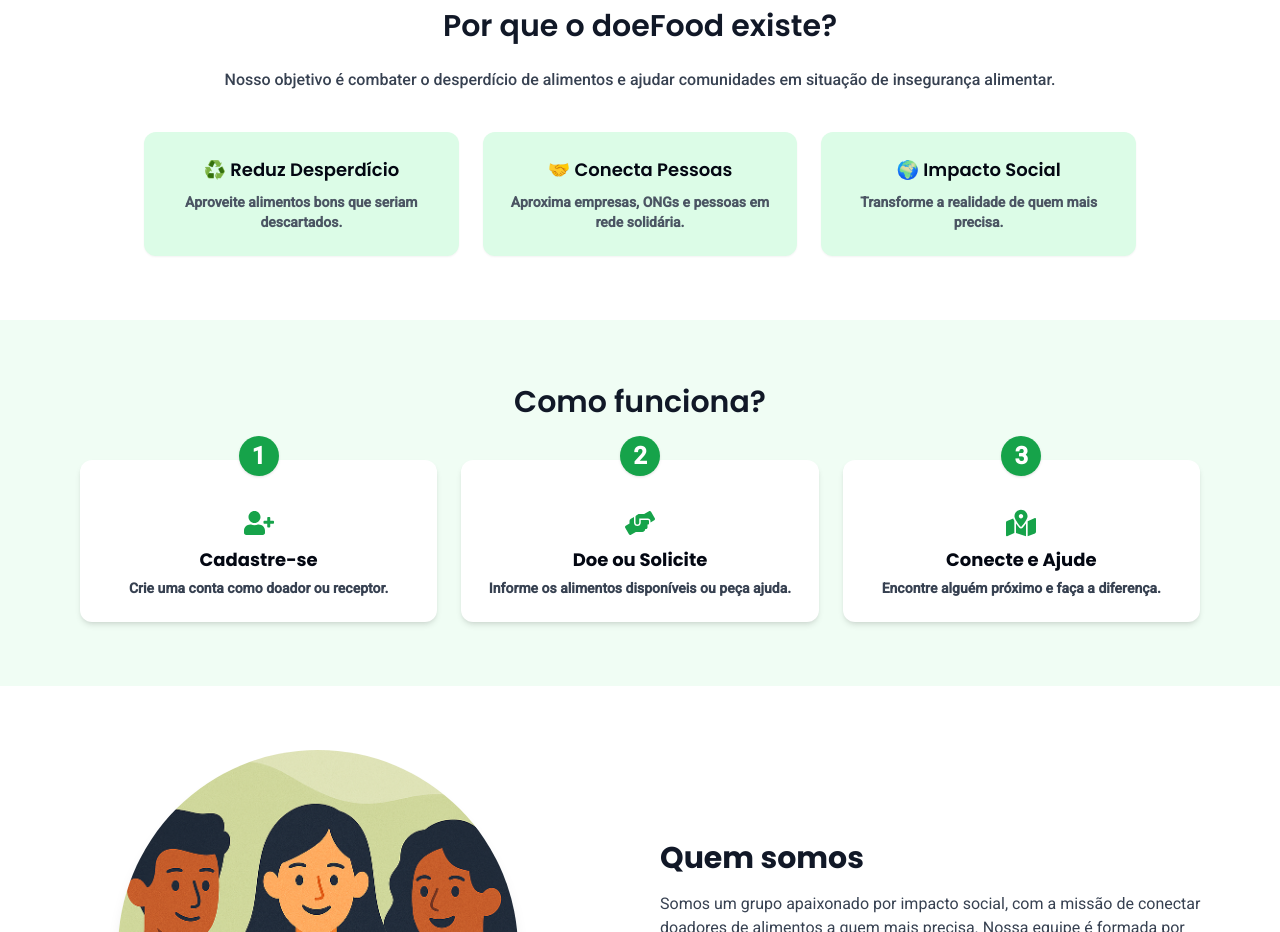
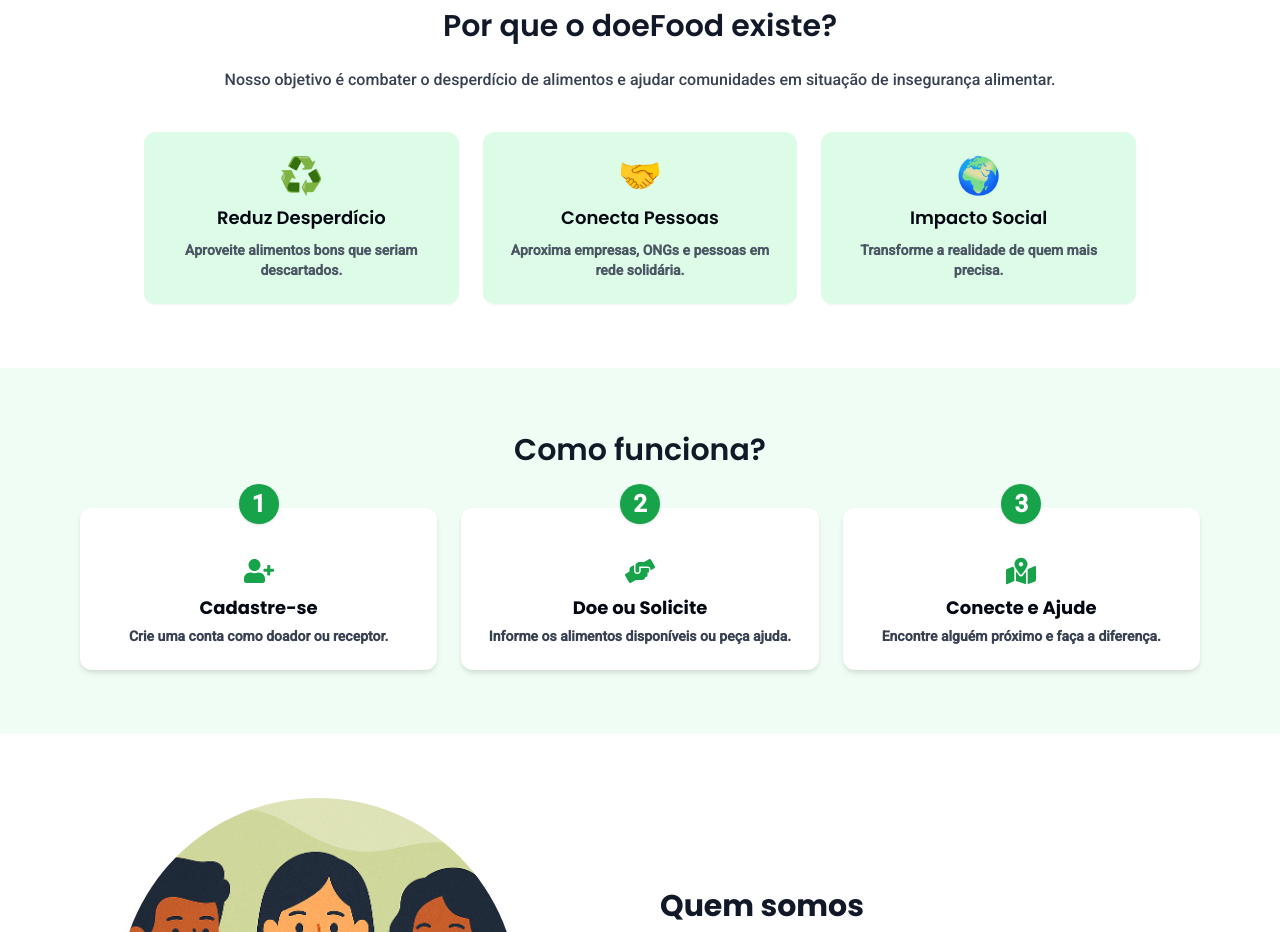
Before and after one commit to leoesilva/doefood-front, a React (Vite) app: page / in a window 1280 px wide. Shown: the part 920-1852 px from the top of the page. Built offline with nearby package versions, Linux system fonts and the light colour scheme.

Commit message:
style: mudança no style do component Login e esqueceuSenha

```diff
--- a/src/components/SecaoObjetivo.tsx
+++ b/src/components/SecaoObjetivo.tsx
@@ -10,24 +10,24 @@
         </p>
 
         <div className="grid grid-cols-1 md:grid-cols-3 gap-6">
-          <div className="bg-green-100 p-6 rounded-xl shadow-sm transition-transform transform hover:scale-105">
-            <h4 className="text-lg font-semibold font-poppins mb-2">♻️ Reduz Desperdício</h4>
-            <p className="text-sm text-gray-600 font-roboto font-semibold">
-              Aproveite alimentos bons que seriam descartados.
-            </p>
-          </div>
-          <div className="bg-green-100 p-6 rounded-xl shadow-sm transition-transform transform hover:scale-105">
-            <h4 className="text-lg font-semibold font-poppins mb-2">🤝 Conecta Pessoas</h4>
-            <p className="text-sm text-gray-600 font-roboto font-semibold">
-              Aproxima empresas, ONGs e pessoas em rede solidária.
-            </p>
-          </div>
-          <div className="bg-green-100 p-6 rounded-xl shadow-sm transition-transform transform hover:scale-105">
-            <h4 className="text-lg font-semibold font-poppins mb-2">🌍 Impacto Social</h4>
-            <p className="text-sm text-gray-600 font-roboto font-semibold">
-              Transforme a realidade de quem mais precisa.
-            </p>
-          </div>
+          {[
+            { icon: "♻️", title: "Reduz Desperdício", desc: "Aproveite alimentos bons que seriam descartados." },
+            { icon: "🤝", title: "Conecta Pessoas", desc: "Aproxima empresas, ONGs e pessoas em rede solidária." },
+            { icon: "🌍", title: "Impacto Social", desc: "Transforme a realidade de quem mais precisa." },
+          ].map((item, index) => (
+            <div
+              key={index}
+              className="bg-green-100 p-6 rounded-xl shadow-sm transition-transform transform hover:scale-105"
+            >
+              <div className="text-4xl mb-2">{item.icon}</div>
+              <h4 className="text-lg font-semibold font-poppins mb-2">
+                {item.title}
+              </h4>
+              <p className="text-sm text-gray-600 font-roboto font-semibold">
+                {item.desc}
+              </p>
+            </div>
+          ))}
         </div>
       </div>
     </section>
--- a/src/pages/Autenticacao/EsqueceuSenha.tsx
+++ b/src/pages/Autenticacao/EsqueceuSenha.tsx
@@ -25,7 +25,7 @@
             />
           </div>
 
-          <Button type="submit" className="w-full mt-2">
+          <Button type="submit" className="bg-[#FF9800] hover:bg-[#FB8C00] text-white font-poppins transition-transform transform hover:scale-105 w-full mt-2">
             Enviar instruções
           </Button>
         </form>
--- a/src/pages/Autenticacao/Login.tsx
+++ b/src/pages/Autenticacao/Login.tsx
@@ -63,7 +63,7 @@
 
           </div>
 
-          <Button type="submit" className="w-full mt-2">
+          <Button type="submit" className="bg-[#FF9800] hover:bg-[#FB8C00] text-white font-poppins transition-transform transform hover:scale-105 w-full mt-2">
             Entrar
           </Button>
         </form>
```
